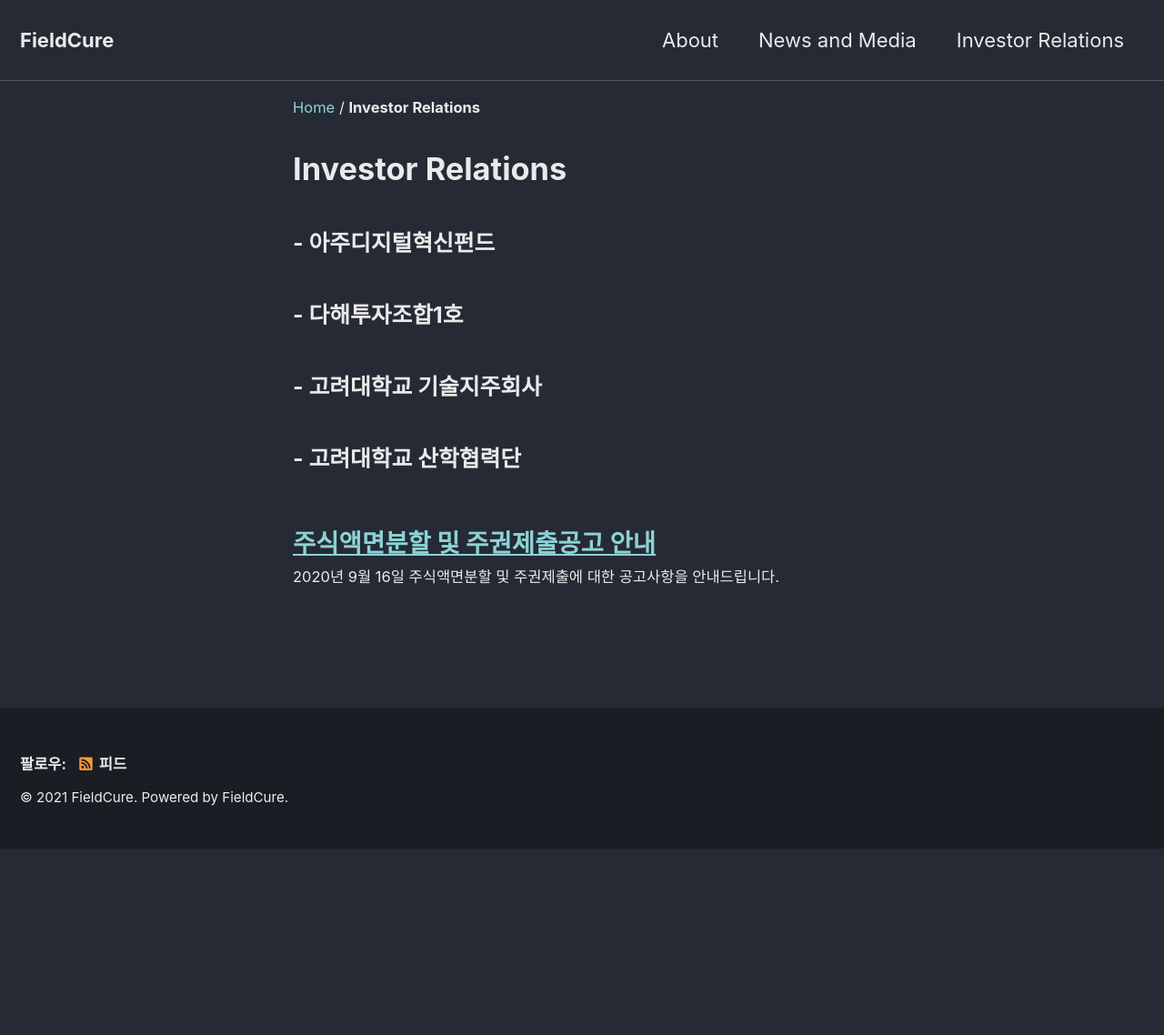
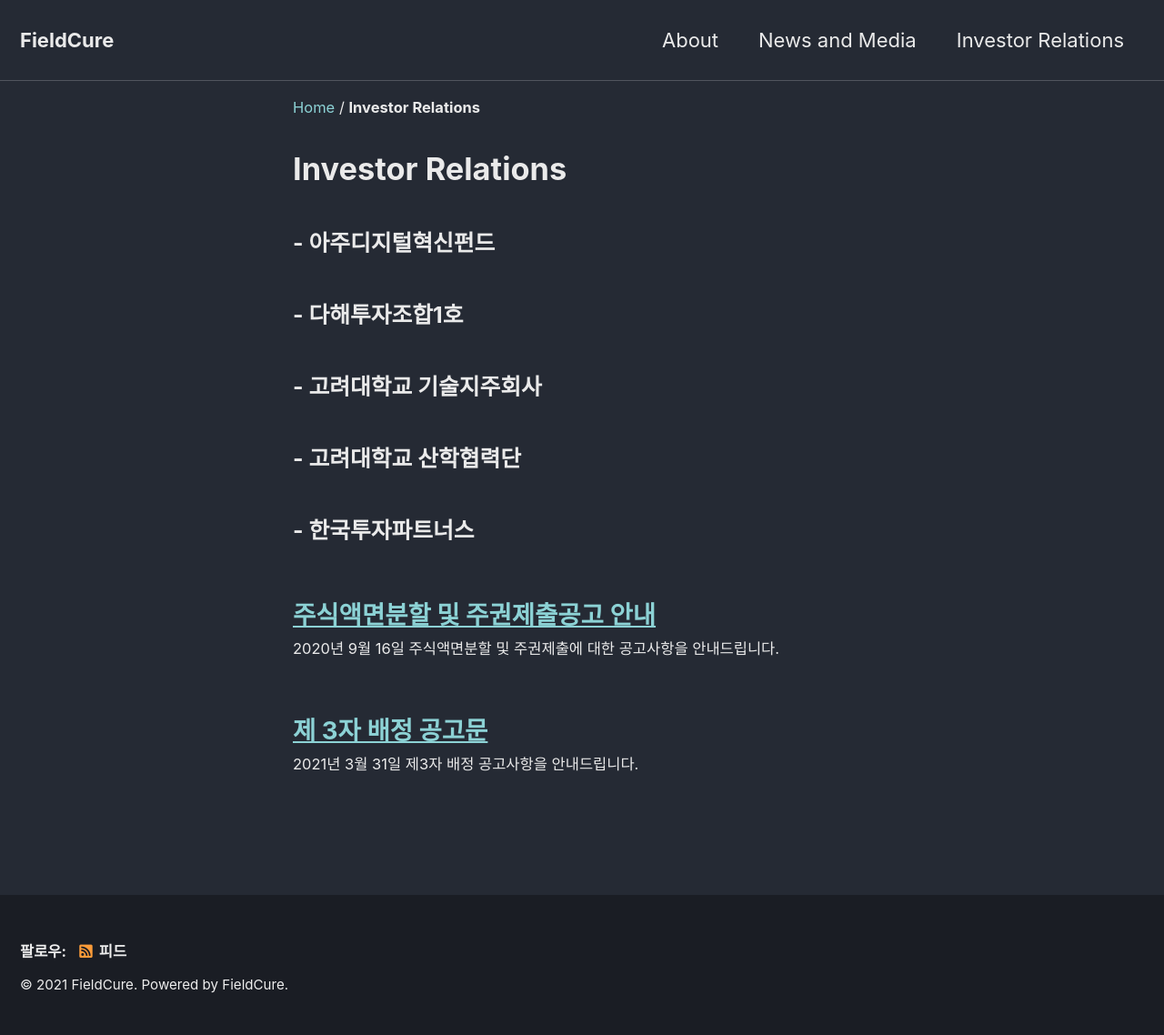
Before and after one commit to fieldcure/fieldcure.github.io, a Jekyll site: the page built from _pages/investor-relations.md, in a window 1280 px wide. Shown: the whole page at 91% size. Built offline with Jekyll 4.4.1, drawn with Linux system fonts in a browser that asks for light colours; cached includes are drawn as plain includes; before the commit the page ends 933 px from its top, so only the background shows below that.

Commit message:
Add 제3자배정공고문

```diff
--- /dev/null
+++ b/_announcements/2021-03-31-announcement.md
@@ -0,0 +1,11 @@
+---
+title: "제 3자 배정 공고문"
+image:
+  - url: /assets/images/announcement_210331.png
+    image_path: /assets/images/announcement_210331.png
+    alt: "announcement"
+---
+
+2021년 3월 31일 제3자 배정 공고사항을 안내드립니다.
+
+{% include gallery id="image" %}
--- a/_pages/investor-relations.md
+++ b/_pages/investor-relations.md
@@ -18,3 +18,5 @@
 ### - 고려대학교 기술지주회사
 
 ### - 고려대학교 산학협력단
+
+### - 한국투자파트너스
```
Also changed, not shown: _pages/about.md (+1 -1 lines), assets/images/announcement_210331.png (added).
